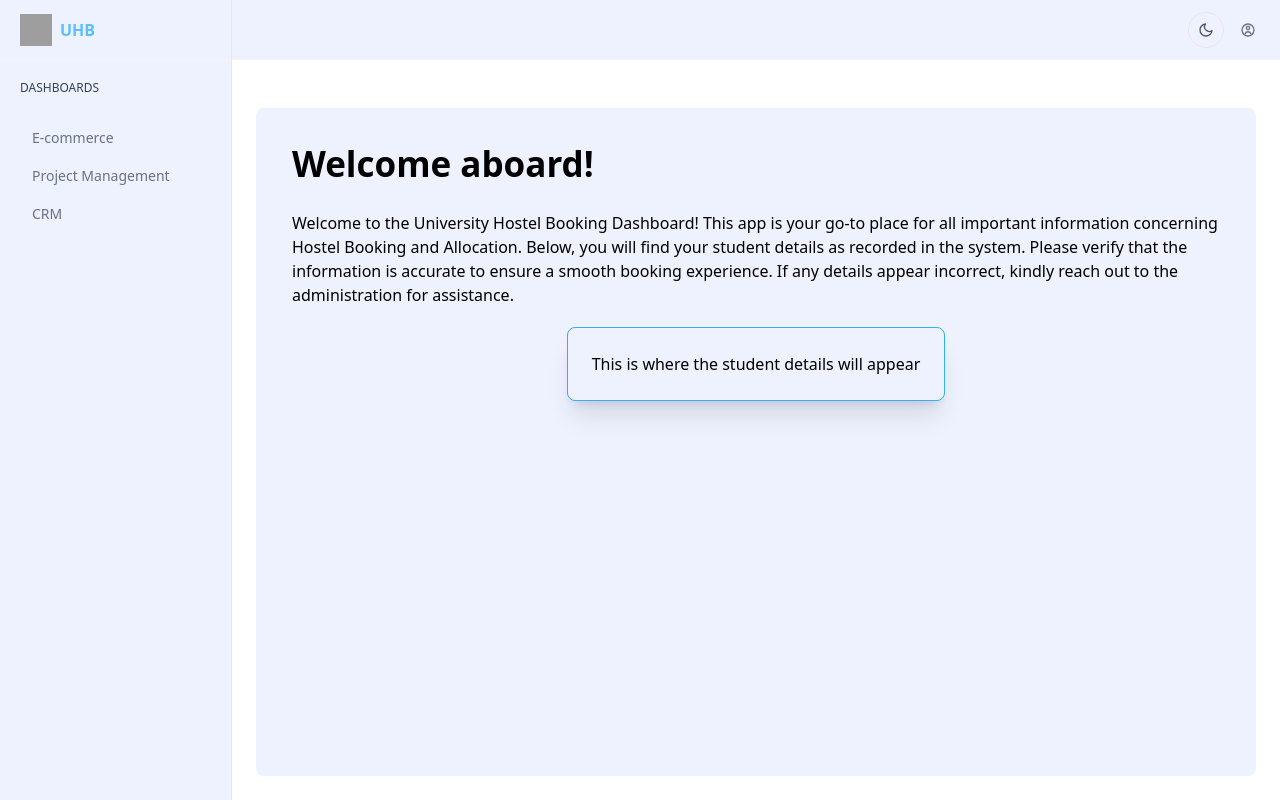
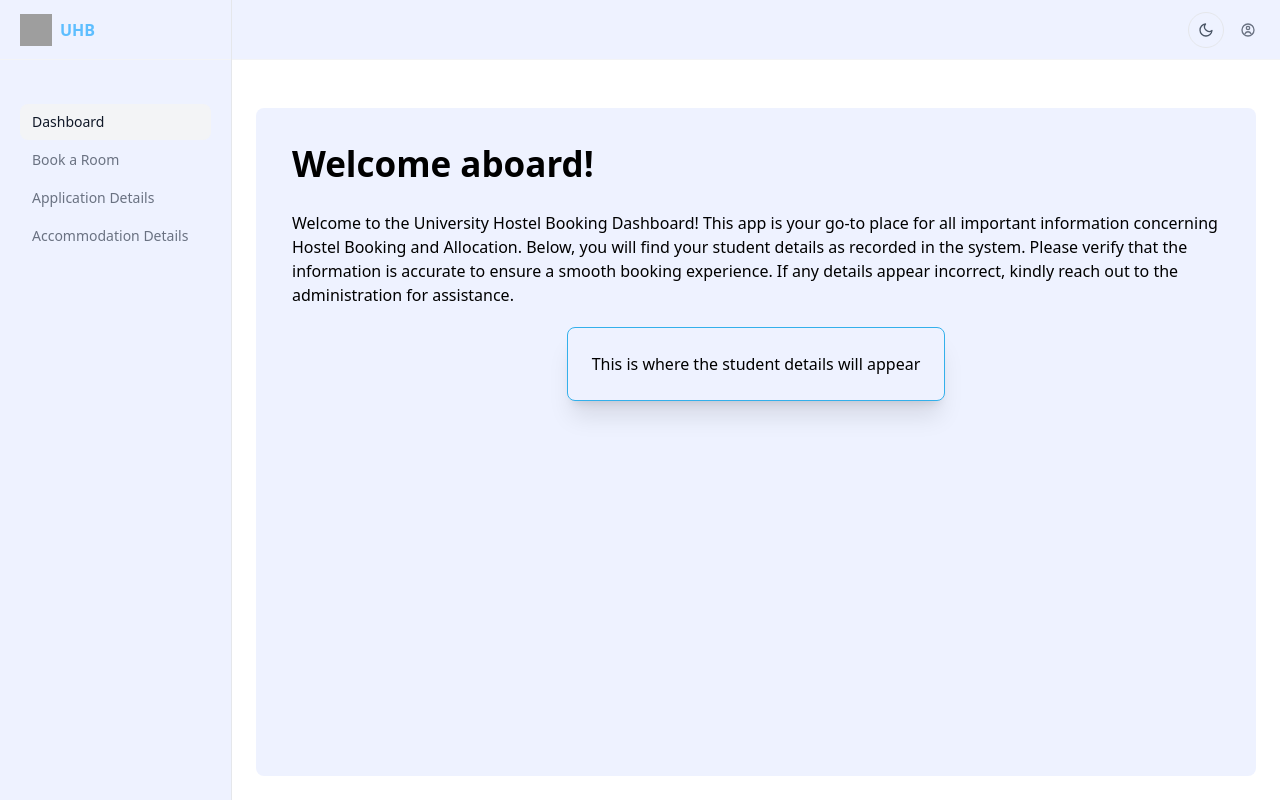
Before and after one commit to EvansMungai/UHBUI, an Angular app: page /uhb/student in a window 1280 px wide. Built offline with nearby package versions, Linux system fonts and the light colour scheme; grey boxes are pictures that could not be loaded.

Commit message:
feat(web-part): make menu section dynamic depending on feature section.

```diff
--- a/src/app/app.routes.ts
+++ b/src/app/app.routes.ts
@@ -9,12 +9,12 @@ export const routes: Routes = [
     {
         path: 'uhb', children: [
             {
-                path: 'student', component: WebPart, children: [
+                path: 'student', component: WebPart, data: { menu: 'student' }, children: [
                     { path: '', loadComponent: () => import('./shared/features/student/student-dashboard/student-dashboard').then(m => m.StudentDashboard) },
                     { path: 'register', loadComponent: () => import('./shared/features/student/student-registration/student-registration').then(m => m.StudentRegistration) },
                     { path: 'booking', loadComponent: () => import('./shared/features/student/booking/booking').then(m => m.Booking) },
                     { path: 'application-details', loadComponent: () => import('./shared/features/student/application-details/application-details').then(m => m.ApplicationDetails) },
-                    { path: 'accommodation-details', loadComponent: () => import('./shared/features/student/accommodation-details/accommodation-details').then(m => m.AccommodationDetails) },                ]
+                    { path: 'accommodation-details', loadComponent: () => import('./shared/features/student/accommodation-details/accommodation-details').then(m => m.AccommodationDetails) },]
             }
         ]
     },
--- a/src/app/core/interfaces/Menu.ts
+++ b/src/app/core/interfaces/Menu.ts
@@ -7,3 +7,8 @@ export interface NavigationSection {
   title: string
   items: NavigationItem[]
 }
+
+export interface MenuConfig {
+  menuSections: NavigationSection[];
+  dropdownMenuSections: NavigationSection[];
+}
--- /dev/null
+++ b/src/app/core/interfaces/menu-config.ts
@@ -0,0 +1,26 @@
+import { MenuConfig } from "./Menu";
+
+export const MENU_CONFIGS: Record<string, MenuConfig> = {
+    student: {
+        menuSections: [
+            {
+                title: '',
+                items: [
+                    { label: 'Dashboard', link: '/uhb/student' },
+                    { label: 'Book a Room', link: '/uhb/student/booking' },
+                    { label: 'Application Details', link: '/uhb/student/application-details' },
+                    { label: 'Accommodation Details', link: '/uhb/student/accommodation-details' }
+                ]
+            }
+        ],
+        dropdownMenuSections: [
+            {
+                title: '',
+                items: [
+                    {label: 'My Account', link: '/my-account'},
+                    {label: 'Log out', link: '/log-out'},
+                ]
+            }
+        ]
+    }
+}
--- a/src/app/shared/layouts/web-part/web-part.ts
+++ b/src/app/shared/layouts/web-part/web-part.ts
@@ -1,9 +1,10 @@
-import { Component, signal } from '@angular/core';
+import { Component, inject, signal } from '@angular/core';
 import { Breadcrumb } from "../../components/breadcrumb/breadcrumb";
 import { Menu } from '../../components/menu/menu';
 import { NavigationSection } from '../../../core/interfaces/Menu';
 import { ThemeToggle } from "../../components/theme-toggle/theme-toggle";
-import { RouterOutlet } from '@angular/router';
+import { ActivatedRoute, RouterOutlet } from '@angular/router';
+import { MENU_CONFIGS } from '../../../core/interfaces/menu-config';
 
 @Component({
   imports: [Breadcrumb, Menu, ThemeToggle, RouterOutlet],
@@ -14,38 +15,10 @@ import { RouterOutlet } from '@angular/router';
 export class WebPart {
   mobileMenuOpen = signal<boolean>(false);
 
-  menuSections: NavigationSection[] = [
-    {
-      title: 'Dashboards',
-      items: [
-        {
-          label: 'E-commerce',
-          link: '/dashboard/e-commerce',
-        },
-        {
-          label: 'Project Management',
-          link: '/dashboard/projects',
-        },
-        {
-          label: 'CRM',
-          link: '/dashboard/crm',
-        },
-      ],
-    }];
-  dropdownMenuSections: NavigationSection[] = [
-    {
-      title: '',
-      items: [
-        {
-          label: 'My-account',
-          link: '/my-account',
-        },
-        {
-          label: 'Log out',
-          link: '/my-account',
-        }
-      ],
-    }];
+  private readonly route = inject(ActivatedRoute);
+  readonly menuKey = this.route.snapshot.data['menu'] as string;
+  readonly menuSections: NavigationSection[] = MENU_CONFIGS[this.menuKey]?.menuSections ?? [];
+  readonly dropdownMenuSections: NavigationSection[] = MENU_CONFIGS[this.menuKey]?.dropdownMenuSections ?? [];
 
   toggleMobileMenu(): void {
     this.mobileMenuOpen.update(open => !open)
```
